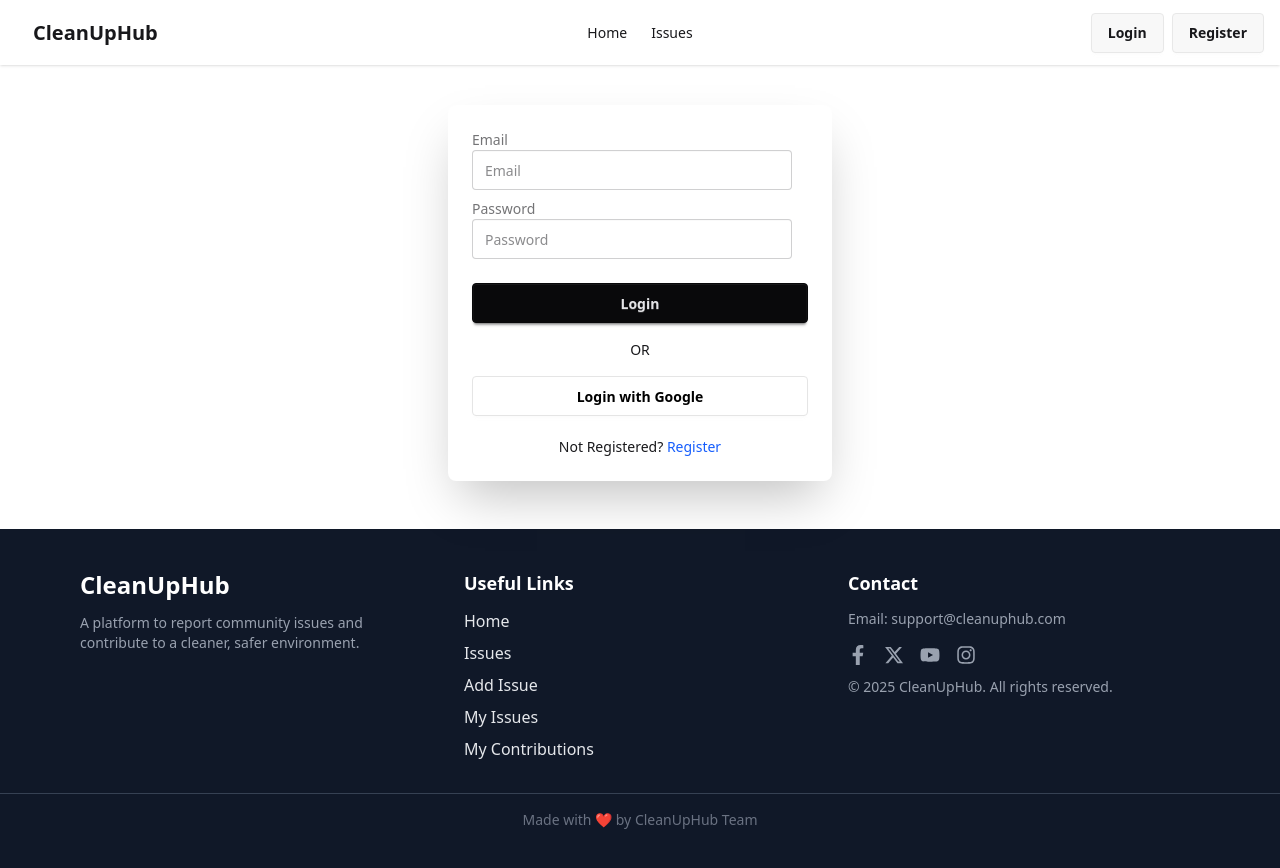
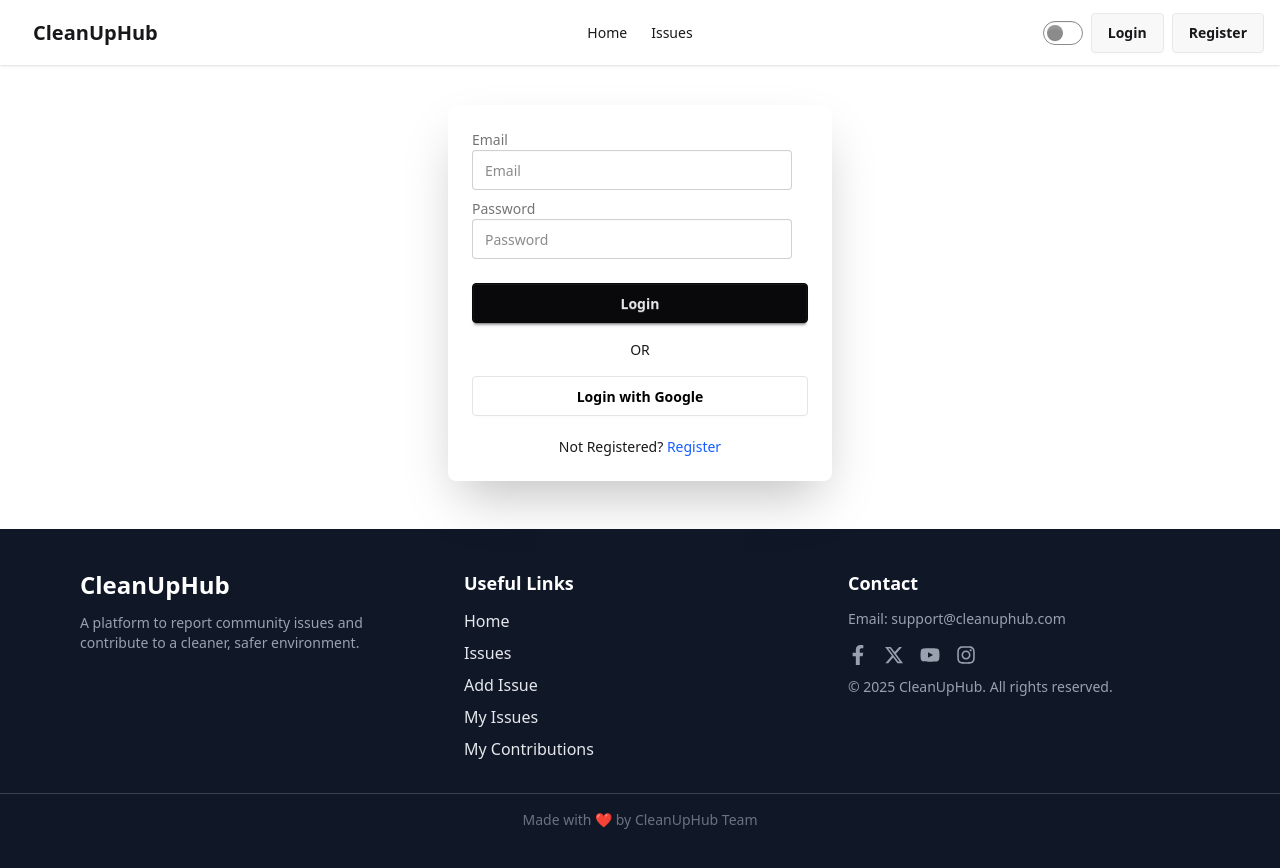
Before and after one commit to developerenamul/clean-client, a React (Vite) app: page /login in a window 1280 px wide. Built offline with nearby package versions, Linux system fonts and the light colour scheme; no server answers.

Commit message:
toggle theme added

```diff
--- a/index.html
+++ b/index.html
@@ -1,8 +1,7 @@
-<!doctype html>
-<html lang="en">
+<!DOCTYPE html>
+<html data-theme="light" lang="en">
   <head>
     <meta charset="UTF-8" />
-    <link rel="icon" type="image/svg+xml" href="/vite.svg" />
     <meta name="viewport" content="width=device-width, initial-scale=1.0" />
     <title>cleanuphub-client</title>
   </head>
--- a/src/components/Navbar.jsx
+++ b/src/components/Navbar.jsx
@@ -78,6 +78,11 @@ const Navbar = () => {
       </div>
 
       <div className="navbar-end flex gap-2">
+        <input
+          type="checkbox"
+          value="black"
+          className="toggle theme-controller"
+        />
         {!user && (
           <>
             <Link to="/login" className="btn">
--- a/src/index.css
+++ b/src/index.css
@@ -4,3 +4,7 @@
 .active {
   border-bottom: 2px solid green;
 }
+
+@plugin "daisyui" {
+  themes: light --default, dark --prefersdark, black;
+}
```
